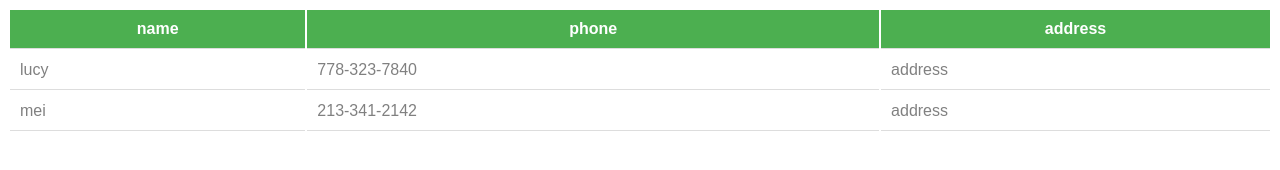
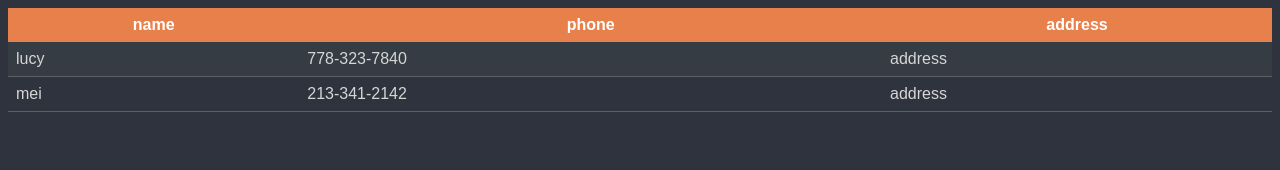
Before and after one commit to luciaSun/Web, a plain HTML site: page index.html in a window 1280 px wide. Drawn offline with Linux system fonts and the light colour scheme.

Commit message:
update
dark css

```diff
--- a/index.html
+++ b/index.html
@@ -5,17 +5,31 @@
 		table {
 				width:100%;
 				color:grey;
+				border-collapse: collapse;
 				font-family:arial;
 		}
-		th, td {
-			padding: 10px;
-			border-bottom: 1px solid #ddd;
+		td {
+			padding: 8px;
+			border-bottom: 1px solid #5b5f66;
+			color: #d6d6d6;
 		}
 		th {
-			background-color: #4CAF50;
+			padding: 8px;
+			background-color: #e8804c;
 			color: white;
 		}
-		tr:hover {background-color: #f5f5f5;}
+		tr:nth-child(even){
+			background-color: #353c44;
+		}
+		tr:hover {
+			background-color: #49515e;
+		}
+		td:hover {
+			color:white;
+			}
+		body {
+			background-color: #2f333d;
+		}
 	</style>
 </head>
 <body>
```
